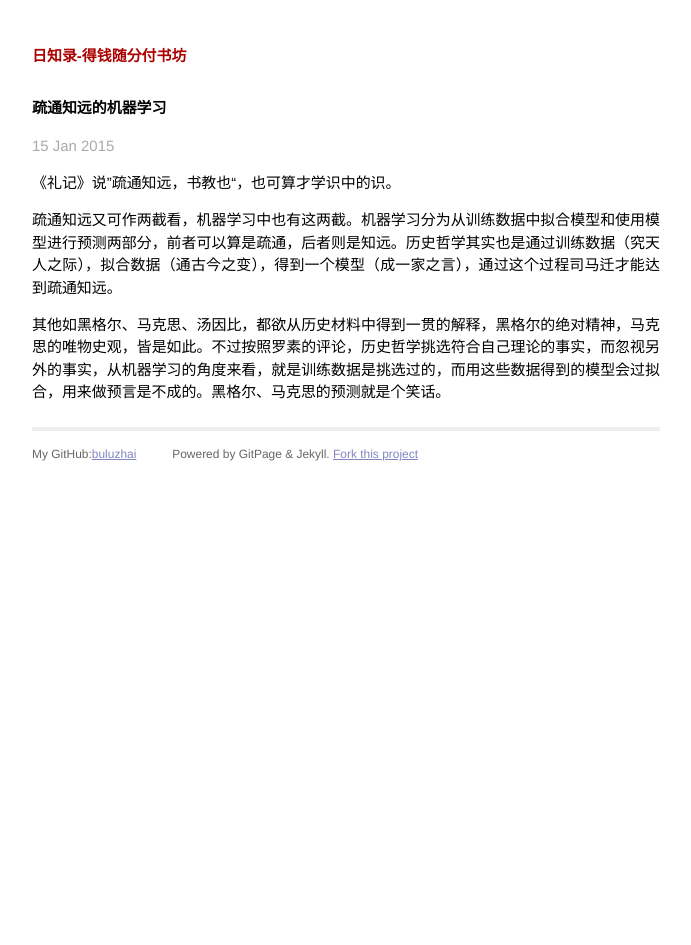
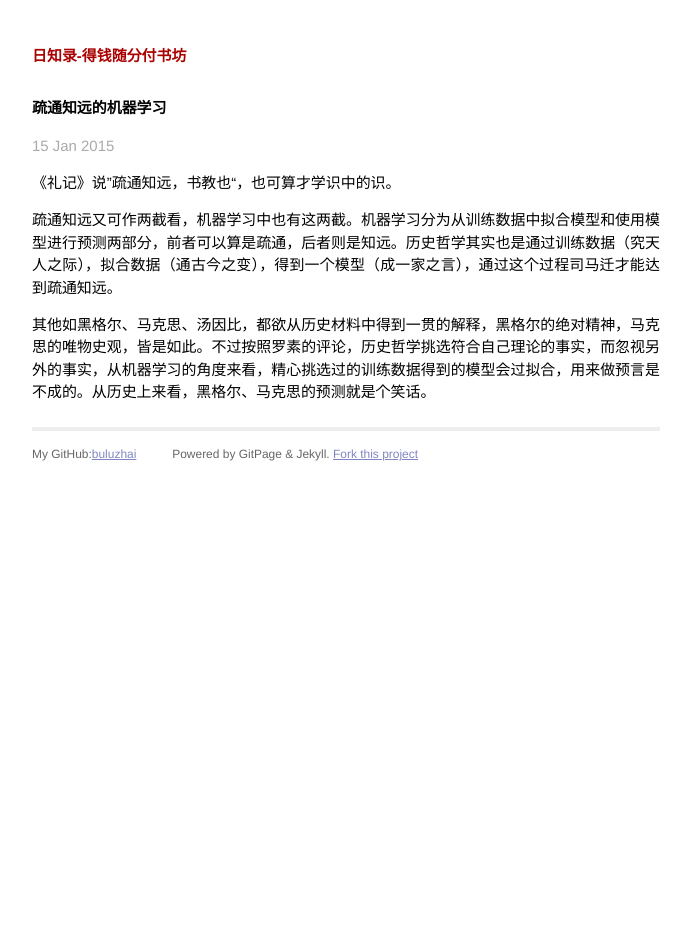
Before and after one commit to gpscad/buluzhai.github.io, a Jekyll site: the page built from _posts/2015-01-14-ml.markdown, in a window 1280 px wide. Shown: the whole page, without its empty margins (294-985 px from the left). Built offline with Jekyll 4.4.1, drawn with Linux system fonts in a browser that asks for light colours; Markdown is read by kramdown in place of the engine named in the settings; comment, search, counter and statistics services are not loaded.

Commit message:
Update 2015-01-14-ml.markdown

```diff
--- a/_posts/2015-01-14-ml.markdown
+++ b/_posts/2015-01-14-ml.markdown
@@ -8,4 +8,4 @@ categories: 读书
 
 疏通知远又可作两截看，机器学习中也有这两截。机器学习分为从训练数据中拟合模型和使用模型进行预测两部分，前者可以算是疏通，后者则是知远。历史哲学其实也是通过训练数据（究天人之际），拟合数据（通古今之变），得到一个模型（成一家之言），通过这个过程司马迁才能达到疏通知远。
 
-其他如黑格尔、马克思、汤因比，都欲从历史材料中得到一贯的解释，黑格尔的绝对精神，马克思的唯物史观，皆是如此。不过按照罗素的评论，历史哲学挑选符合自己理论的事实，而忽视另外的事实，从机器学习的角度来看，就是训练数据是挑选过的，而用这些数据得到的模型会过拟合，用来做预言是不成的。黑格尔、马克思的预测就是个笑话。
+其他如黑格尔、马克思、汤因比，都欲从历史材料中得到一贯的解释，黑格尔的绝对精神，马克思的唯物史观，皆是如此。不过按照罗素的评论，历史哲学挑选符合自己理论的事实，而忽视另外的事实，从机器学习的角度来看，精心挑选过的训练数据得到的模型会过拟合，用来做预言是不成的。从历史上来看，黑格尔、马克思的预测就是个笑话。
```
